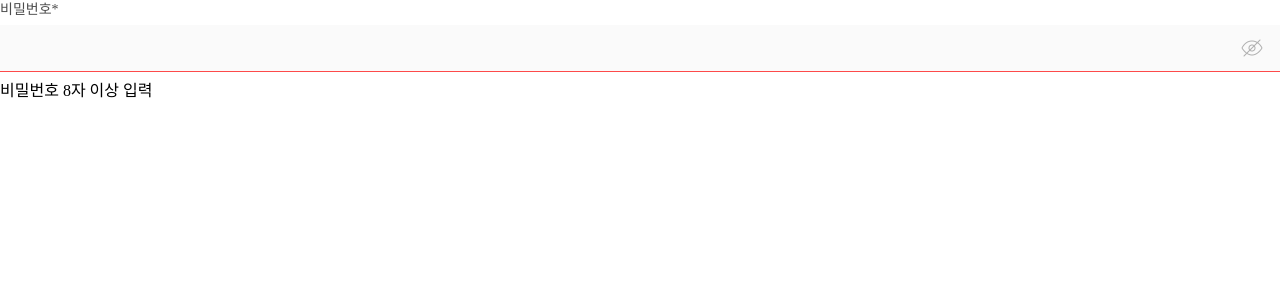
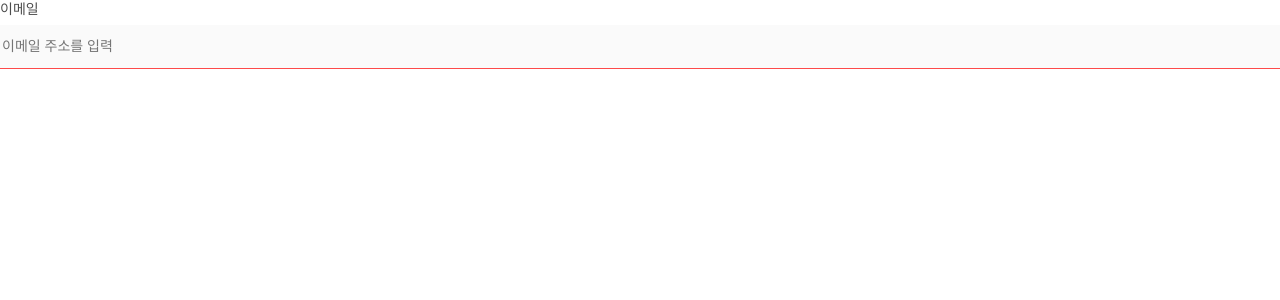
Before and after one commit to nloaveee/blog-front, a React (Create React App) app: page / in a window 1280 px wide. Shown: the top 300 px of the page. Built offline with nearby package versions, Linux system fonts and the light colour scheme; the HTML template or start-up script is replaced by a standard one; a web font is replaced by a local one.

Commit message:
컴포넌트 생성 (Input Box)

```diff
--- a/src/App.tsx
+++ b/src/App.tsx
@@ -1,4 +1,4 @@
-import React from 'react';
+import React, {useState} from 'react';
 import './App.css';
 import BoardItem from 'components/BoardItem';
 import { commentListMock, favoriteListMock, latestBoardListMock, top3BoardListMock } from 'mocks';
@@ -8,9 +8,12 @@ import FavoriteItem from 'components/FavoriteItem';
 import InputBox from 'components/InputBox';
 
 function App() {
+
+    const [value,setValue] = useState<string>('');
+
     return (
         <>
-            <InputBox/>
+            <InputBox label='이메일' type='text' placeholder='이메일 주소를 입력' value={value} error={true} setValue={setValue}/>
         </>
     );
 }
--- a/src/components/BoardItem/index.tsx
+++ b/src/components/BoardItem/index.tsx
@@ -12,7 +12,7 @@ interface Props {
     //           component :  Board List Item 컴포넌트        //
 export default function BoardItem({boardListItem} : Props) {
 
-    //            properties                                 //
+    //         state : properties            //
     const { boardId, title, content, boardTitleImage } = boardListItem;
     const { favoriteCount, commentCount, viewCount } = boardListItem;
     const { writeDatetime, writerNickname, writerProfileImage } =boardListItem;
--- a/src/components/CommentItem/index.tsx
+++ b/src/components/CommentItem/index.tsx
@@ -10,7 +10,7 @@ interface Props {
 //            component: Comment List Item 컴포넌트       //
 export default function CommnentItem({commentListItem} : Props) {
 
-    //       properties               //
+    //         state : properties            //
     const {nickname, profileImage, writeDatetime, content} = commentListItem;
 
 
--- a/src/components/FavoriteItem/index.tsx
+++ b/src/components/FavoriteItem/index.tsx
@@ -11,7 +11,7 @@ interface Props {
 export default function favoriteItem({favoriteListItem} : Props) {
 
 
-    //             properties                //
+    //         state : properties            //
     const {profileImage, nickname} = favoriteListItem;
 
     //             render: Favorite List Item 렌더링            //
--- a/src/components/InputBox/index.tsx
+++ b/src/components/InputBox/index.tsx
@@ -1,23 +1,57 @@
-import React, { forwardRef } from 'react';
+import React, {ChangeEvent, Dispatch, KeyboardEvent, SetStateAction, forwardRef } from 'react';
 import './style.css';
 
+
+//         interface: Input Box 컴포넌트 properties         //
 interface Props {
+    label: string;
+    type: 'text' | 'password';
+    placeholder: string;
+    value: string;
+    setValue: Dispatch<React.SetStateAction<string>>;
+    error: boolean;
 
+    icon?: string;
+    onButtonClick?: () => void;
+
+    message?: string;
+
+    onKeyDown?: (event: KeyboardEvent<HTMLInputElement>) => void;
 }
 
-
+//         component: Input Box 컴포넌트          //
 const InputBox = forwardRef<HTMLInputElement, Props>((props: Props, ref) => {
 
+    //         state : properties            //
+    const { label, type, error, placeholder, value, icon, message } = props;
+    const { setValue, onButtonClick, onKeyDown } =props;
+
+    //         event handler : input 값 변경 이벤트 처리 함수        //
+    const onChangeHandler = (event: ChangeEvent<HTMLInputElement>) => {
+        const{value}=event.target;
+        setValue(value);
+    };
+
+    //         event handler : input 키 이벤트 처리 함수        //
+    const onKeyDownHandler = (event: KeyboardEvent<HTMLInputElement>) => {
+        if (!onKeyDown) return;
+        onKeyDown(event);
+    };
+
+
+    //         render: Input Box 렌더링          //
     return (
         <div className='inputbox'>
-            <div className='inputbox-label'>{'비밀번호*'}</div>
-            <div className='inputbox-container-error'>
-                <input className='input' />
-                <div className='icon-button'>
-                    <div className='icon eye-light-off-icon'></div>
+            <div className='inputbox-label'>{label}</div>
+            <div className={error ? 'inputbox-container-error' : 'inputbox-container'}>
+                <input ref={ref} type={type} className='input' placeholder={placeholder} value={value} onChange={onChangeHandler} onKeyDown={onKeyDownHandler}/>
+                {onButtonClick !== undefined && (
+                    <div className='icon-button'>
+                        {icon !== undefined && ( <div className={`icon ${icon}`}></div>)}
                 </div>
+                )}
             </div>
-            <div className='inputbox-message'>{'비밀번호 8자 이상 입력'}</div>
+            {message !== undefined && <div className='inputbox-message'>{message}</div>}
         </div>
     )
 
```
